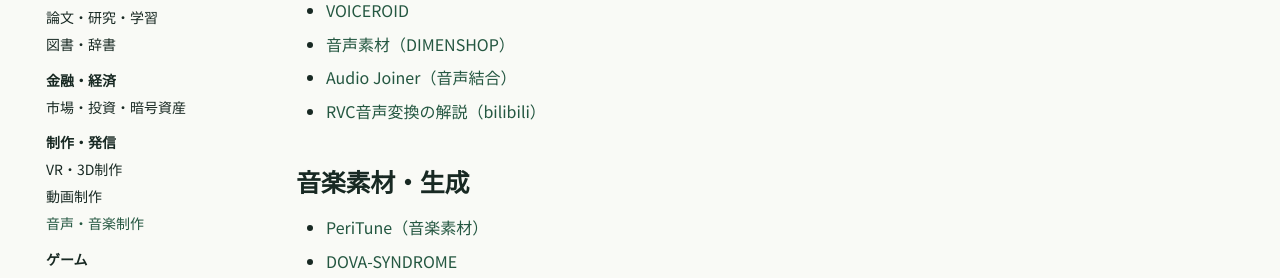
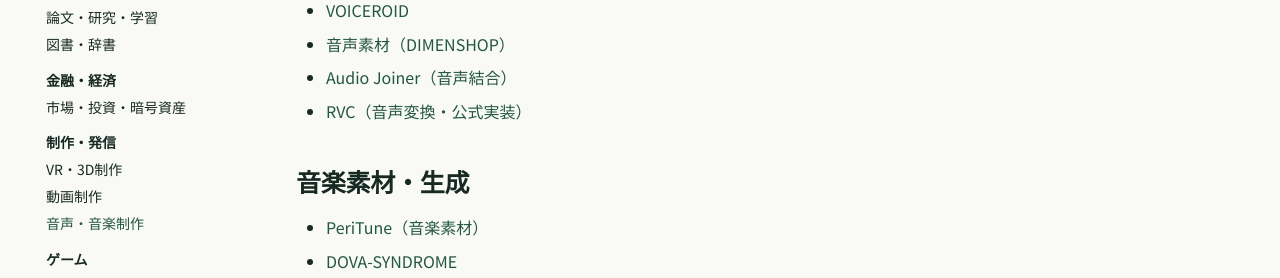
Before and after one commit to KAFKA2306/know, an MkDocs documentation site: the page built from docs/bookmarks/Media/Music/index.md, in a window 1280 px wide and 936 px high. Shown: the part 321-599 px from the top of the window. Built offline with MkDocs 1.6.1 and Material for MkDocs 9.7.7, drawn with Linux system fonts in a browser that asks for light colours; comment, search, counter and statistics services are not loaded.

Commit message:
docs(bookmarks): replace generic homepages with actual useful resources

```diff
--- a/docs/bookmarks/Media/Music/index.md
+++ b/docs/bookmarks/Media/Music/index.md
@@ -12,7 +12,7 @@ tags:
 - [VOICEROID](https://www.ah-soft.com)
 - [音声素材（DIMENSHOP）](https://oblsk.sakura.ne.jp)
 - [Audio Joiner（音声結合）](https://audio-joiner.com)
-- [RVC音声変換の解説（bilibili）](https://www.bilibili.com)
+- [RVC（音声変換・公式実装）](https://github.com/RVC-Project/Retrieval-based-Voice-Conversion-WebUI)
 
 ## 音楽素材・生成
 
```
